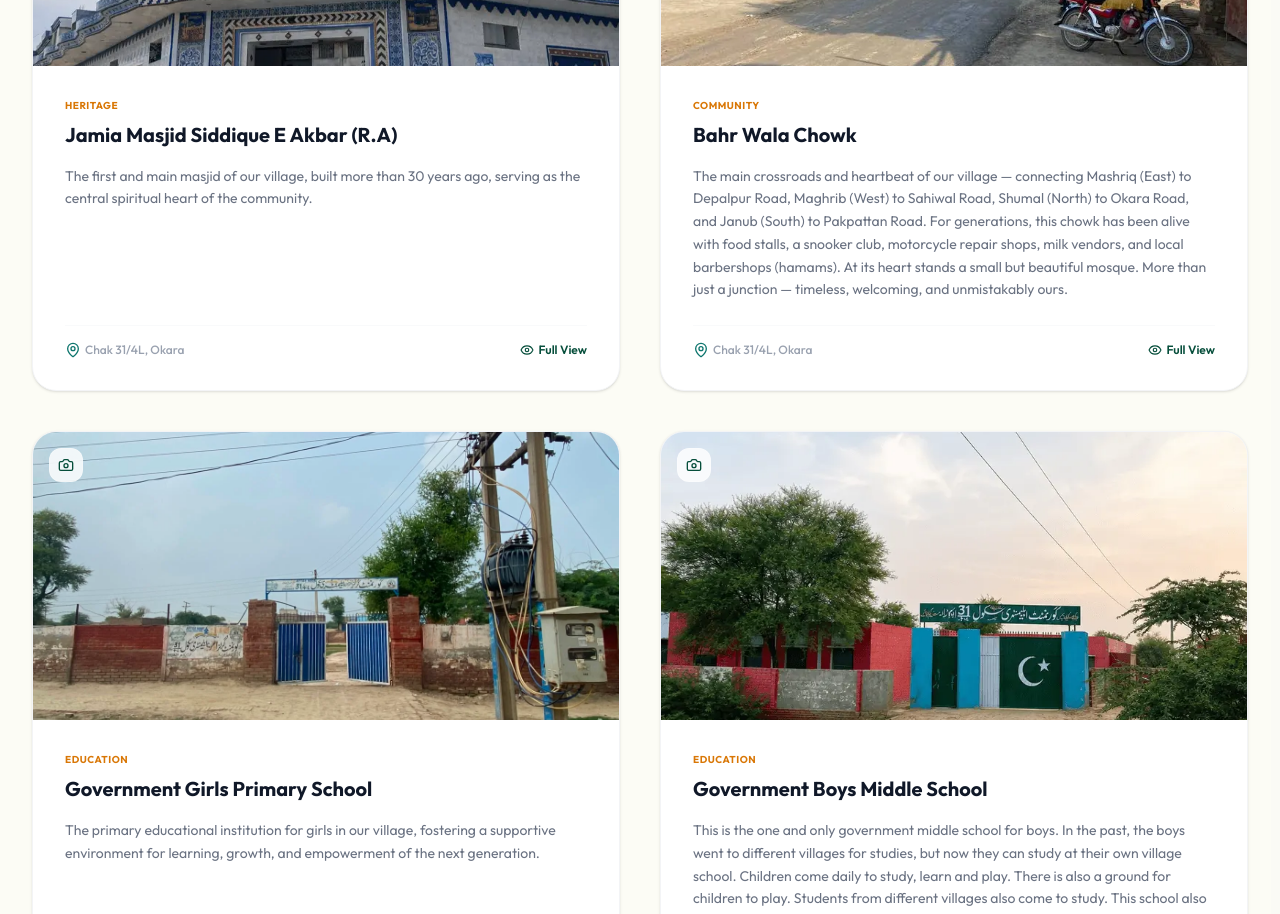
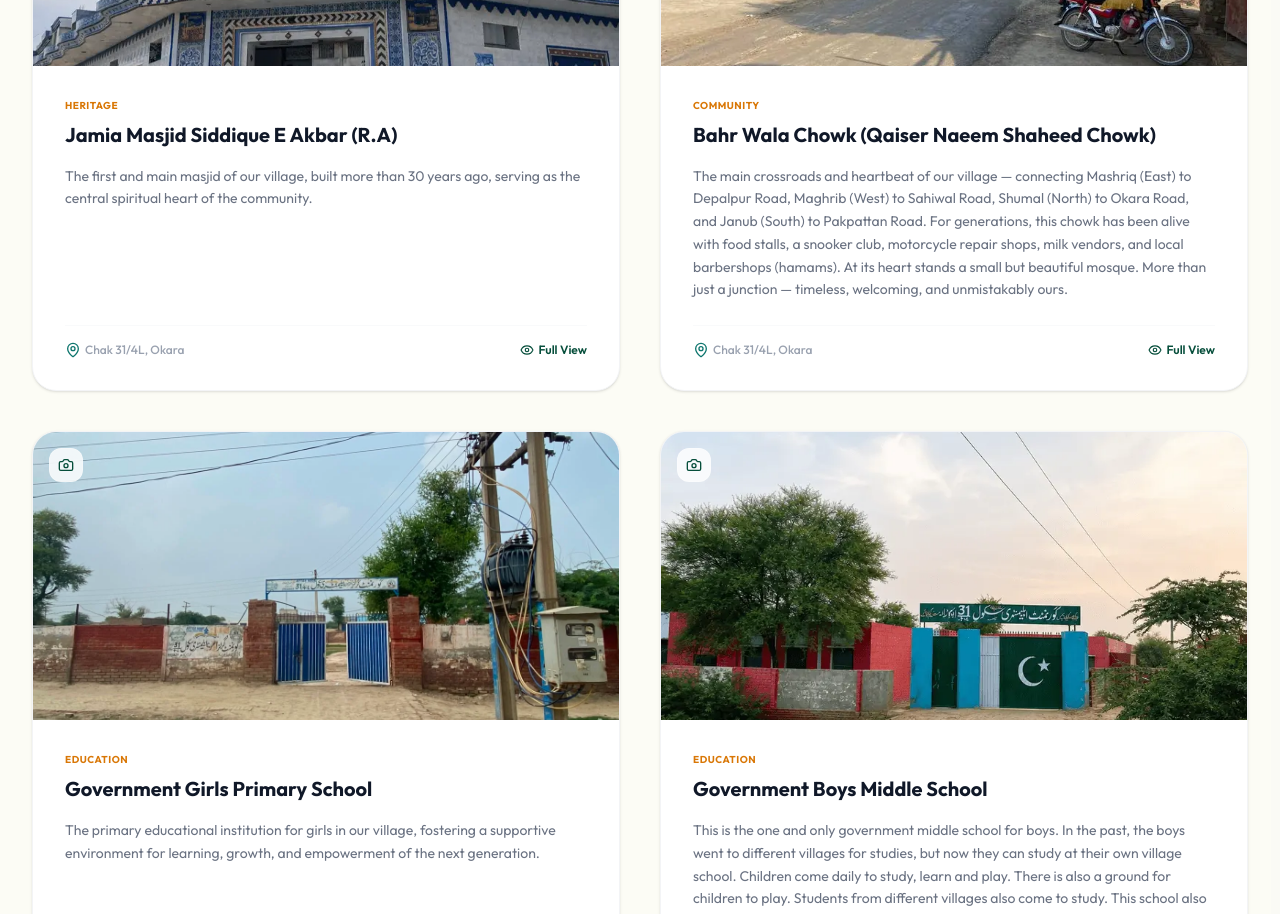
Before and after one commit to NoumanZahoor1/31-4L-Village, a React (Vite) app: page / in a window 1280 px wide. Shown: the part 8640-9554 px from the top of the page. Built offline with nearby package versions, Linux system fonts and the light colour scheme; a web font is replaced by a local one.

Commit message:
content: update Bahr Wala Chowk with alias and full bilingual description

```diff
--- a/src/data/mockData.js
+++ b/src/data/mockData.js
@@ -107,9 +107,9 @@ export const placeLandmarks = [
   },
   {
     id: 2,
-    name: "Bahr Wala Chowk",
+    name: "Bahr Wala Chowk (Qaiser Naeem Shaheed Chowk)",
     category: "Community",
-    description: "The main crossroads and heartbeat of our village - connecting Depalpur Road (East), Sahiwal Road (West), Okara Road (North), and Pakpattan Road (South). Home to food stalls, a snooker club, motorcycle repair shops, milk vendors, barbershops, and a beautiful mosque at its heart.",
+    description: "The main crossroads and heartbeat of our village — connecting Mashriq (East) to Depalpur Road, Maghrib (West) to Sahiwal Road, Shumal (North) to Okara Road, and Janub (South) to Pakpattan Road. For generations, this chowk has been alive with food stalls, a snooker club, motorcycle repair shops, milk vendors, and local barbershops (hamams). At its heart stands a small but beautiful mosque. More than just a junction — timeless, welcoming, and unmistakably ours.",
     image: "/images/bahr.webp"
   },
   {
--- a/src/data/translations.js
+++ b/src/data/translations.js
@@ -167,8 +167,11 @@ export const t = {
       {
         id: 2,
         category: { en: 'Community', ur: 'کمیونٹی' },
-        name: { en: 'Bahr Wala Chowk', ur: 'باہر والا چوک' },
-        description: { en: 'The main crossroads and heartbeat of our village — connecting Mashriq (East) to Depalpur Road, Maghrib (West) to Sahiwal Road, Shumal (North) to Okara Road, and Janub (South) to Pakpattan Road. For generations, this chowk has been alive with food stalls, a snooker club, motorcycle repair shops, milk vendors, and local barbershops (hamams). At its heart stands a small but beautiful mosque. More than just a junction — timeless, welcoming, and unmistakably ours.', ur: 'باہر والا چوک ہمارے گاؤں کا مرکزی چوراہا اور دھڑکن ہے — مشرق میں ڈیپالپور روڈ، مغرب میں ساہیوال روڈ، شمال میں اوکاڑہ روڈ، اور جنوب میں پاکپتن روڈ کو ملاتا ہے۔ نسلوں سے یہ چوک گاؤں کی زندگی کا مرکز رہا ہے۔ کھانے کے اسٹال، سنوکر کلب، موٹر سائیکل مکینک، دودھ فروش اور حجام ہمیشہ یہاں موجود رہتے ہیں۔ اس کے قلب میں ایک خوبصورت مسجد ہے۔' }
+        name: { en: 'Bahr Wala Chowk (Qaiser Naeem Shaheed Chowk)', ur: 'باہر والا چوک (قیصر نعیم شہید چوک)' },
+        description: {
+          en: 'The main crossroads and heartbeat of our village — connecting Mashriq (East) to Depalpur Road, Maghrib (West) to Sahiwal Road, Shumal (North) to Okara Road, and Janub (South) to Pakpattan Road. For generations, this chowk has been alive with food stalls, a snooker club, motorcycle repair shops, milk vendors, and local barbershops (hamams). At its heart stands a small but beautiful mosque. More than just a junction — timeless, welcoming, and unmistakably ours.',
+          ur: 'باہر والا چوک — جسے قیصر نعیم شہید چوک بھی کہا جاتا ہے — ہمارے گاؤں کا مرکزی چوراہا اور اصل دھڑکن ہے۔ یہ مشرق میں ڈیپالپور روڈ، مغرب میں ساہیوال روڈ، شمال میں اوکاڑہ روڈ اور جنوب میں پاکپتن روڈ کو آپس میں ملاتا ہے۔ نسل در نسل یہ چوک گاؤں کی زندگی کا مرکز رہا ہے — کھانے کے اسٹال، سنوکر کلب، موٹرسائیکل مکینک، دودھ فروش اور حجام (حمام) یہاں ہمیشہ موجود رہتے ہیں۔ اس کے قلب میں ایک چھوٹی مگر خوبصورت مسجد قائم ہے۔ یہ محض ایک سڑکوں کا ملاپ نہیں — یہ ہمارا اپنا، ہمیشہ جیتا جاگتا اور ناقابلِ فراموش چوک ہے۔'
+        }
       },
       {
         id: 3,
```
